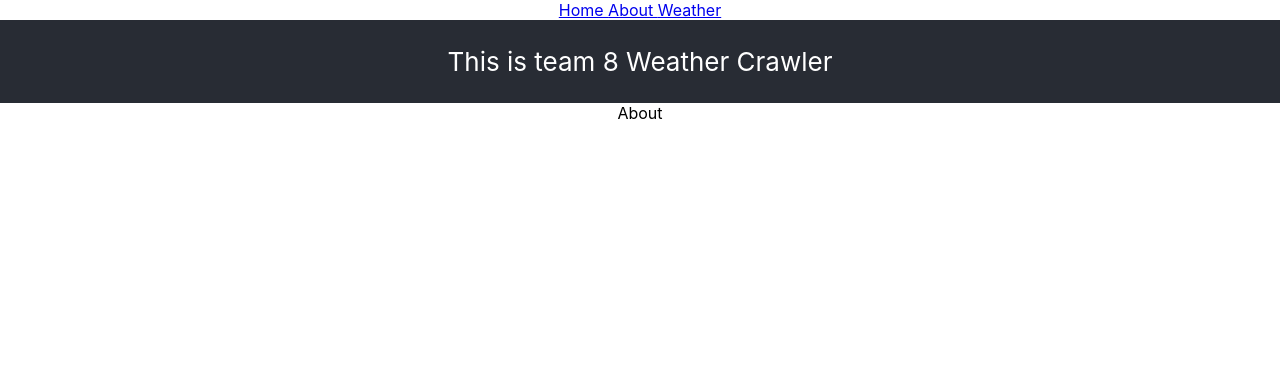
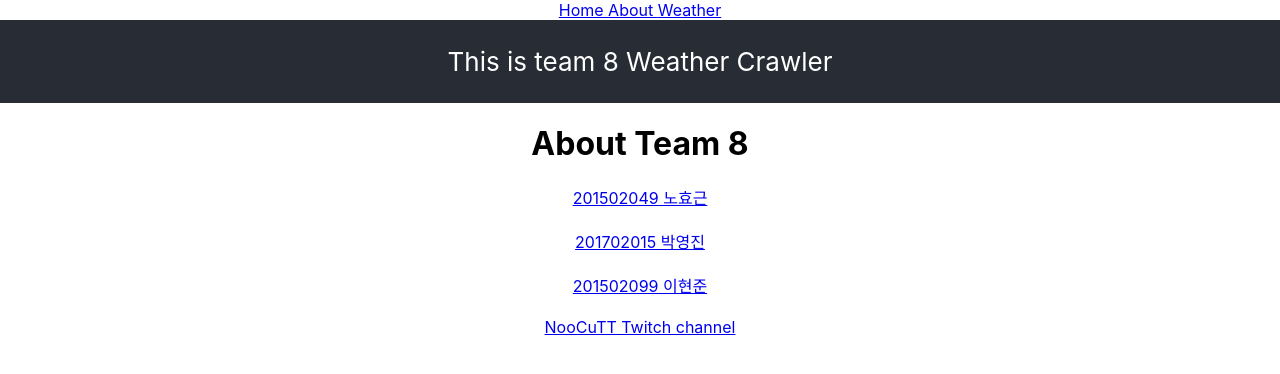
Before and after one commit to cnugithubpractice8/RC_weather, a React (Create React App) app: page /about in a window 1280 px wide. Shown: the top 374 px of the page. Built offline with nearby package versions, Linux system fonts and the light colour scheme.

Commit message:
Make about.js and input information

```diff
--- /dev/null
+++ b/src/About.js
@@ -0,0 +1,17 @@
+import React from 'react';
+
+// Stateless component
+const Home = () => {
+  return (
+    <div>
+      <h1>About Team 8</h1>
+      <a href= "https://github.com/Nroot33">201502049 노효근 </a><br></br><br></br>
+      <a href= "https://github.com/yogjin"> 201702015 박영진 </a><br></br><br></br>
+      <a href= "https://github.com/hjlee9182"> 201502099 이현준 </a><br></br><br></br>
+      <a href= "https://www.twitch.tv/noocutt33"> NooCuTT Twitch channel </a><br></br><br></br>
+
+    </div>
+  );
+};
+
+export default Home;
--- a/src/RouterApp.js
+++ b/src/RouterApp.js
@@ -3,8 +3,8 @@ import { Route } from 'react-router-dom';
 import Header from './Header';
 import Weather from './Component/Weather';
 import Home from './Home';
+import About from './About';
 
-const About = () => <div>About</div>;
 
 const RouterApp = () =>{
   const city = 'Daejeon';
```
